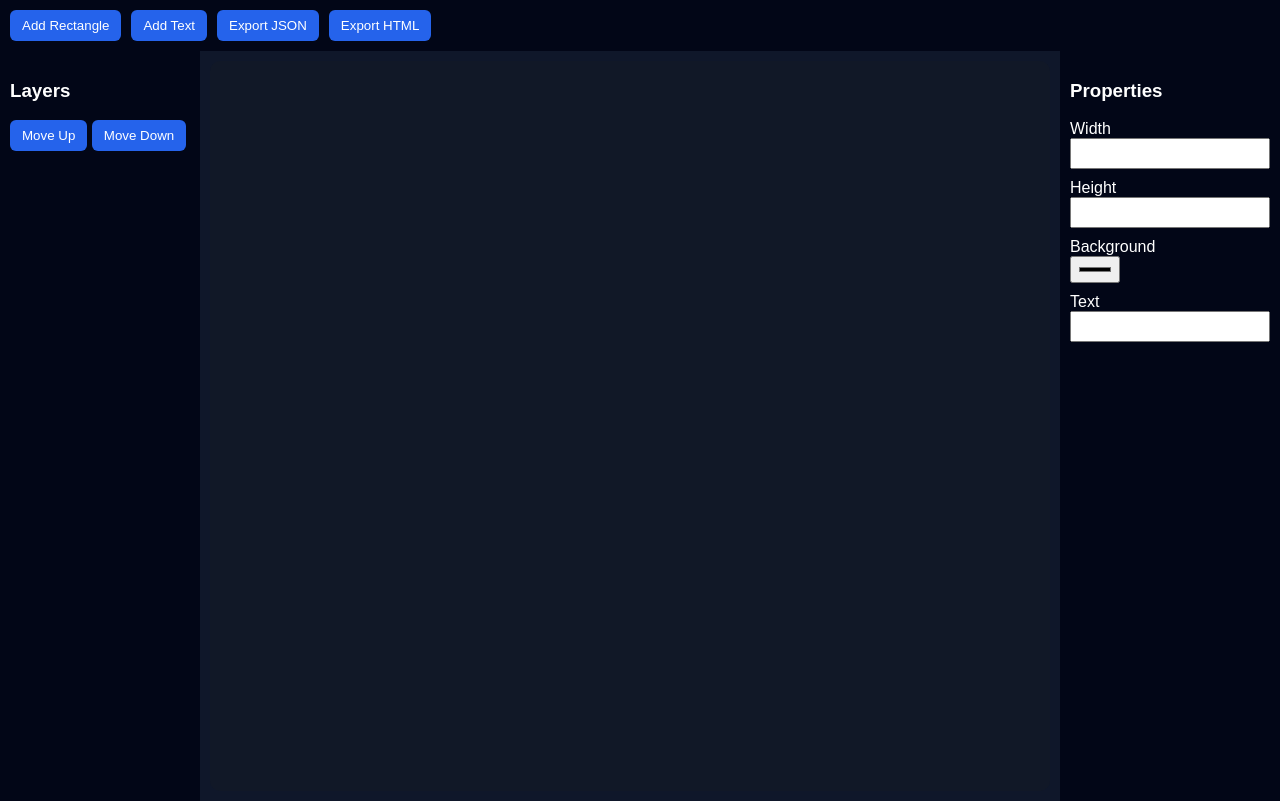
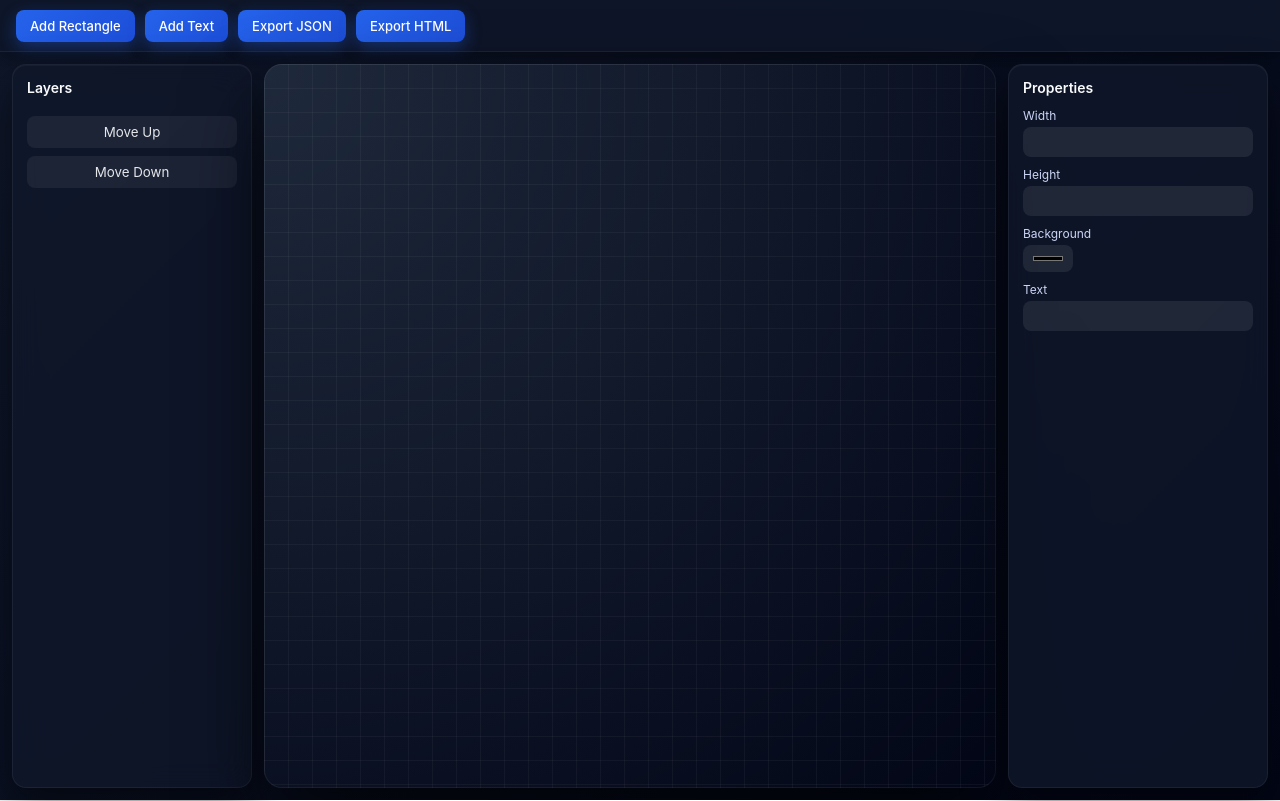
Before and after one commit to amangupta20044/figmaDesign, a plain HTML site: page index.html in a window 1280 px wide. Drawn offline with Linux system fonts and the light colour scheme.

Commit message:
style change

```diff
--- a/style.css
+++ b/style.css
@@ -1,80 +1,189 @@
+/* =========================
+   GLOBAL RESET & THEME
+========================= */
 * {
   box-sizing: border-box;
-  font-family: Arial, sans-serif;
+  font-family: Inter, system-ui, -apple-system, BlinkMacSystemFont, sans-serif;
 }
 
 body {
   margin: 0;
-  background: #0f172a;
-  color: white;
+  height: 100vh;
+  background: linear-gradient(135deg, #0f172a, #020617);
+  color: #e5e7eb;
 }
 
-/* Toolbar */
+/* =========================
+   TOOLBAR (TOP)
+========================= */
 .toolbar {
+  height: 52px;
   display: flex;
+  align-items: center;
   gap: 10px;
-  padding: 10px;
-  background: #020617;
+  padding: 0 16px;
+  background: rgba(15, 23, 42, 0.9);
+  backdrop-filter: blur(10px);
+  border-bottom: 1px solid rgba(255,255,255,0.06);
+  box-shadow: 0 6px 20px rgba(0,0,0,0.4);
 }
 
-button {
-  padding: 8px 12px;
+.toolbar button {
+  padding: 8px 14px;
+  background: linear-gradient(135deg, #2563eb, #1d4ed8);
+  color: white;
   border: none;
-  background: #2563eb;
-  color: white;
-  border-radius: 6px;
+  border-radius: 8px;
+  font-size: 13px;
+  font-weight: 500;
+  cursor: pointer;
+  box-shadow: 0 6px 16px rgba(37, 99, 235, 0.35);
+  transition: transform 0.15s ease, box-shadow 0.15s ease;
+}
+
+.toolbar button:hover {
+  transform: translateY(-1px);
+  box-shadow: 0 10px 24px rgba(37, 99, 235, 0.45);
+}
+
+/* =========================
+   MAIN LAYOUT
+========================= */
+.editor {
+  display: grid;
+  grid-template-columns: 240px 1fr 260px;
+  height: calc(100vh - 52px);
+  gap: 12px;
+  padding: 12px;
+}
+
+/* =========================
+   PANELS (LAYERS & PROPS)
+========================= */
+.panel {
+  background: rgba(15, 23, 42, 0.8);
+  backdrop-filter: blur(14px);
+  border-radius: 14px;
+  padding: 14px;
+  box-shadow:
+    0 20px 40px rgba(0,0,0,0.5),
+    inset 0 1px 0 rgba(255,255,255,0.04);
+  border: 1px solid rgba(255,255,255,0.06);
+}
+
+.panel h3 {
+  margin: 0 0 12px;
+  font-size: 14px;
+  font-weight: 600;
+  color: #f9fafb;
+}
+
+/* =========================
+   LAYERS LIST
+========================= */
+#layersList {
+  list-style: none;
+  padding: 0;
+  margin: 0;
+}
+
+#layersList li {
+  padding: 8px 10px;
+  border-radius: 8px;
+  margin-bottom: 6px;
+  cursor: pointer;
+  font-size: 13px;
+  background: rgba(255,255,255,0.03);
+  transition: background 0.15s ease, transform 0.1s ease;
+}
+
+#layersList li:hover {
+  background: rgba(255,255,255,0.06);
+}
+
+#layersList li.active {
+  background: linear-gradient(135deg, #2563eb, #1d4ed8);
+  box-shadow: 0 8px 20px rgba(37, 99, 235, 0.45);
+}
+
+.panel button {
+  width: 100%;
+  margin-top: 8px;
+  padding: 8px;
+  border-radius: 8px;
+  border: none;
+  background: rgba(255,255,255,0.06);
+  color: #e5e7eb;
   cursor: pointer;
 }
 
-/* Layout */
-.editor {
-  display: grid;
-  grid-template-columns: 200px 1fr 220px;
-  height: calc(100vh - 50px);
+.panel button:hover {
+  background: rgba(255,255,255,0.12);
 }
 
-/* Panels */
-.panel {
-  background: #020617;
-  padding: 10px;
-  overflow-y: auto;
+/* =========================
+   CANVAS (CENTER)
+========================= */
+#canvas {
+  position: relative;
+  background:
+    radial-gradient(circle at top left, #1e293b, #020617);
+  border-radius: 18px;
+  box-shadow:
+    inset 0 0 0 1px rgba(255,255,255,0.06),
+    0 40px 80px rgba(0,0,0,0.7);
+  overflow: hidden;
 }
 
-.panel label {
-  display: flex;
-  flex-direction: column;
-  margin-bottom: 10px;
+/* Subtle grid like Figma */
+#canvas::before {
+  content: "";
+  position: absolute;
+  inset: 0;
+  background-image:
+    linear-gradient(rgba(255,255,255,0.04) 1px, transparent 1px),
+    linear-gradient(90deg, rgba(255,255,255,0.04) 1px, transparent 1px);
+  background-size: 24px 24px;
+  pointer-events: none;
 }
 
-.panel input {
-  padding: 6px;
+/* =========================
+   ELEMENTS (RECT / TEXT)
+========================= */
+.element {
+  position: absolute;
+  border-radius: 12px;
+  cursor: move;
+  box-shadow:
+    0 12px 24px rgba(0,0,0,0.5),
+    inset 0 1px 0 rgba(255,255,255,0.15);
+  transition: box-shadow 0.15s ease, transform 0.15s ease;
 }
 
-/* Canvas */
-#canvas {
-  background: #111827;
-  margin: 10px;
-  border-radius: 10px;
-  position: relative;
+.element:hover {
+  box-shadow:
+    0 20px 40px rgba(0,0,0,0.6),
+    inset 0 1px 0 rgba(255,255,255,0.2);
 }
 
-/* Elements */
-.element {
-  position: absolute;
-  cursor: move;
+/* =========================
+   SELECTED STATE
+========================= */
+.selected {
+  outline: 2px solid #38bdf8;
+  outline-offset: 2px;
 }
 
-/* Selected */
-.selected {
-  outline: 2px solid #38bdf8;
-}
-
-/* Resize handles */
+/* =========================
+   RESIZE HANDLES
+========================= */
 .handle {
   width: 10px;
   height: 10px;
   background: white;
+  border-radius: 50%;
   position: absolute;
+  box-shadow: 0 4px 10px rgba(0,0,0,0.6);
 }
 
 .handle.tl { top: -5px; left: -5px; cursor: nwse-resize; }
@@ -82,24 +191,40 @@ button {
 .handle.bl { bottom: -5px; left: -5px; cursor: nesw-resize; }
 .handle.br { bottom: -5px; right: -5px; cursor: nwse-resize; }
 
-/* Layers */
-#layersList {
-  list-style: none;
-  padding: 0;
+/* =========================
+   PROPERTIES PANEL
+========================= */
+.panel label {
+  display: flex;
+  flex-direction: column;
+  font-size: 12px;
+  margin-bottom: 10px;
+  color: #cbd5f5;
 }
 
-#layersList li {
-  padding: 6px;
-  cursor: pointer;
+.panel input {
+  margin-top: 4px;
+  padding: 7px 8px;
+  border-radius: 8px;
+  border: none;
+  background: rgba(255,255,255,0.08);
+  color: white;
+  outline: none;
 }
 
-#layersList li.active {
-  background: #2563eb;
+.panel input:focus {
+  background: rgba(255,255,255,0.12);
 }
 
-/* Responsive */
+/* =========================
+   RESPONSIVE
+========================= */
 @media (max-width: 900px) {
   .editor {
     grid-template-columns: 1fr;
   }
+
+  .panel {
+    display: none;
+  }
 }
```
